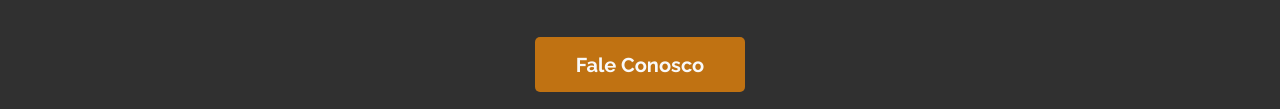
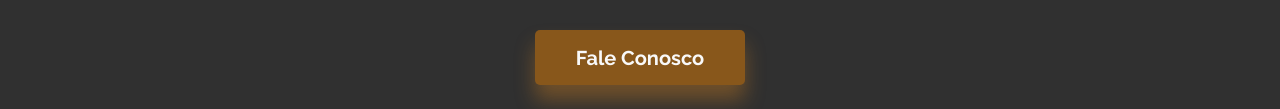
Before and after one commit to gabrielabcf/desafio1-DNC, a plain HTML site: page index.html in a window 1280 px wide. In both pictures the pointer is over the button "Fale Conosco". Shown: the part 1544-1653 px from the top of the page. Drawn offline with Linux system fonts and the light colour scheme.

Commit message:
Update style.css

```diff
--- a/style.css
+++ b/style.css
@@ -97,3 +97,10 @@ button{
     border-radius: 5px;
     cursor: pointer;
 }
+
+button:hover{
+    background-color: #88571b;
+    transform: translateY(-7px);
+    transition-duration: 0.5s;
+    box-shadow: 0px 15px 20px #db842060;
+}
```
